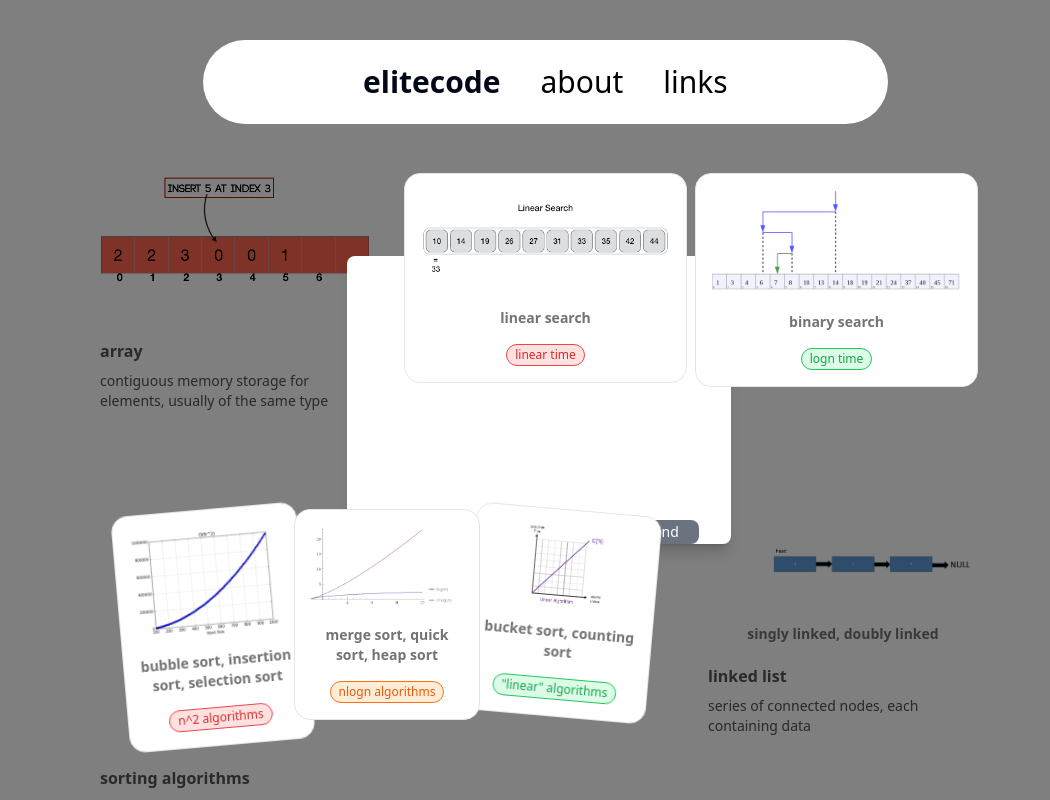
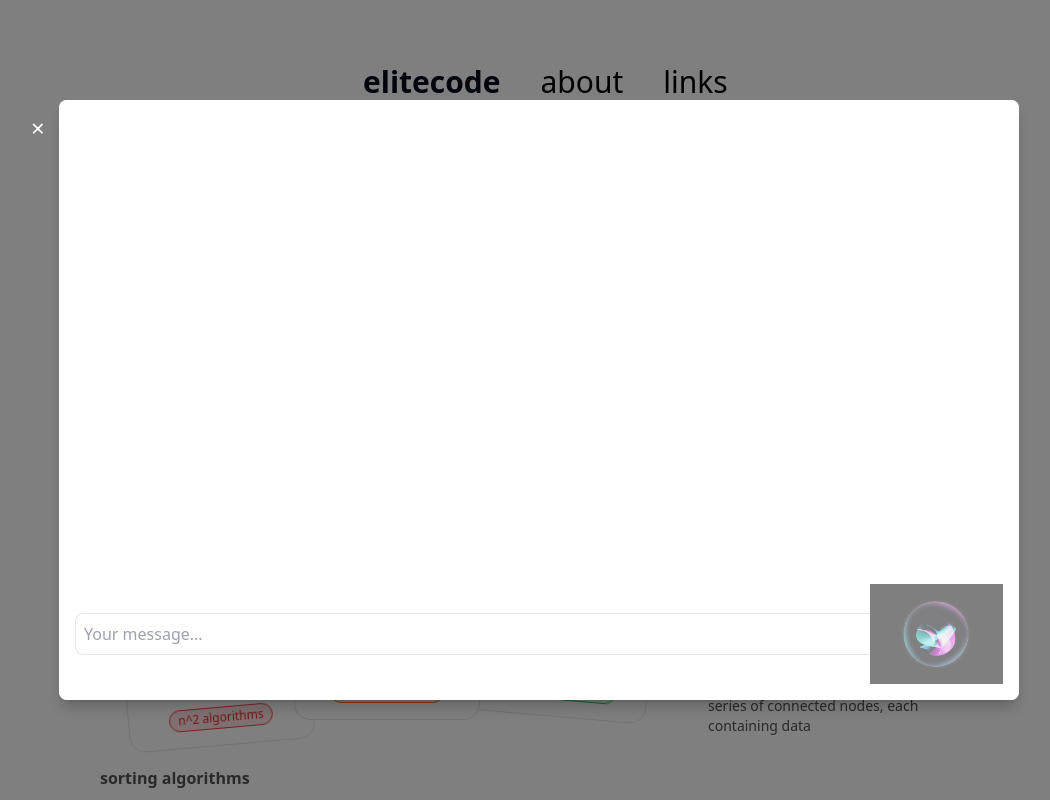
Before and after one commit to ehcaw/sfhacks, a Next.js app: page / in a window 1280 px wide. Both pictures are taken after a click on the element 336 px from the left and 324 px from the top of the page. Shown: the top 800 px of the page, without its empty margins (101-1151 px from the left). Built offline with nearby package versions, Linux system fonts and the light colour scheme.

Commit message:
did some incredible work

```diff
--- a/src/components/ModulePopup.tsx
+++ b/src/components/ModulePopup.tsx
@@ -3,20 +3,45 @@ import { Message as MessageType } from "@/ion/types";
 import { SendMessage } from "@/ion/Sendmessage";
 import { Chatbox } from "@/ion/Chatbox";
 
-export const ChatCard = () => {
-  useEffect(() => {
-    // Disable scrolling on the body when the component mounts
-    document.body.style.overflow = "hidden";
+interface ChatCardProps {
+  onClose: () => void;
+}
 
-    // Re-enable scrolling when the component unmounts
-    return () => {
-      document.body.style.overflow = "unset";
-    };
-  }, []);
+export const ChatCard: React.FC<{ onClose: () => void }> = ({ onClose }) => {
+  // This function is called when the overlay is clicked
+  const handleOverlayClick = (
+    event: React.MouseEvent<HTMLDivElement, MouseEvent>
+  ) => {
+    onClose();
+  };
+
+  // This function stops the click from propagating to the overlay
+  const handleCardClick = (
+    event: React.MouseEvent<HTMLDivElement, MouseEvent>
+  ) => {
+    event.stopPropagation();
+  };
 
   return (
-    <div className="absolute inset-0 bg-black bg-opacity-50 flex justify-center items-center">
-      <Chatroom />
+    <div
+      className="fixed inset-0 z-50 bg-black bg-opacity-50 flex justify-center items-center"
+      onClick={handleOverlayClick}
+    >
+      <div
+        className="relative w-3/4 h-3/4 bg-white dark:bg-black rounded-lg shadow-lg p-4 flex flex-col"
+        onClick={handleCardClick}
+      >
+        {/* Close button now to the left inside the card */}
+        <div className="absolute top-0 left-0 -ml-8 mt-2">
+          <button
+            onClick={onClose}
+            className="text-2xl text-white bg-transparent hover:bg-gray-200 hover:text-black rounded-full p-1"
+          >
+            &times;
+          </button>
+        </div>
+        <Chatroom />
+      </div>
     </div>
   );
 };
@@ -31,15 +56,20 @@ export const Chatroom = () => {
     ]);
   };
 
+  // Adjusted styles for better centering and sizing
   return (
-    <div className="fixed top-1/2 left-1/2 transform -translate-x-1/2 -translate-y-1/2 w-96 bg-white dark:bg-black rounded-lg shadow-lg p-4 flex flex-col">
-      <div
-        className="flex-1 overflow-y-auto"
-        style={{ maxHeight: "calc(100vh - 200px)" }}
-      >
-        <Chatbox messages={messages} />
+    <div className="fixed inset-0 flex items-center justify-center">
+      <div className="relative w-3/4 h-3/4 bg-white dark:bg-black rounded-lg shadow-lg p-4 flex flex-col">
+        <button className="absolute top-0 left-0 m-2 text-2xl text-white">
+          &times;
+        </button>
+        <div className="flex-1 overflow-y-auto">
+          <Chatbox messages={messages} />
+        </div>
+        <div className="mt-4">
+          <SendMessage onSendMessage={handleNewMessage} />
+        </div>
       </div>
-      <SendMessage onSendMessage={handleNewMessage} />
     </div>
   );
 };
--- a/src/components/ui/Homepage.tsx
+++ b/src/components/ui/Homepage.tsx
@@ -17,6 +17,10 @@ export function Homepage() {
     setTopic(title);
     setNumElements(numElements);
     setActiveIndex(index);
+  };
+  const [showChatCard, setShowChatCard] = useState<boolean>(false);
+  const handleClose = () => {
+    setShowChatCard(false);
   };
 
   return (
@@ -38,7 +42,7 @@ export function Homepage() {
               description={item.description}
               className={cn("[&>p:text-lg]", item.className)}
             />
-            {activeIndex === i && popup && <ChatCard />}
+            {activeIndex === i && popup && <ChatCard onClose={handleClose} />}
           </div>
         ))}
       </BentoGrid>
--- a/src/ion/Sendmessage.tsx
+++ b/src/ion/Sendmessage.tsx
@@ -1,36 +1,49 @@
-import { useState } from "react";
+import React, { useState } from "react";
+import active from "@/img/active.gif";
+import notActive from "@/img/notactive.png";
 
-type SendMessageProps = {
+export const SendMessage: React.FC<{
   onSendMessage: (message: string) => void;
-};
+}> = ({ onSendMessage }) => {
+  const [message, setMessage] = useState<string>("");
 
-export const SendMessage = ({ onSendMessage }: SendMessageProps) => {
-  const [value, setValue] = useState("");
-
-  const handleSendMessage = (e: React.FormEvent<HTMLFormElement>) => {
-    e.preventDefault();
-    if (value.trim()) {
-      onSendMessage(value);
-      setValue("");
+  const handleSend = () => {
+    if (message.trim() !== "") {
+      onSendMessage(message);
+      setMessage("");
     }
   };
 
+  // Inline styles for the image size adjustment
+  const imageStyle = {
+    width: "auto", // Adjust width automatically based on the height
+    height: "100px", // Example size, adjust as needed
+    backgroundColor: "transparent", // Attempt to set background to transparent
+  };
+
   return (
-    <div className=" fixed bottom-0  shadow-lg">
-      <form onSubmit={handleSendMessage} className="containerWrap px-2 flex">
-        <input
-          value={value}
-          onChange={(e) => setValue(e.target.value)}
-          className="input w-full focus:outline-none bg-gray-100 rounded-r-none"
-          type="text"
+    <div className="flex justify-center items-center mt-2">
+      <input
+        type="text"
+        value={message}
+        onChange={(e) => setMessage(e.target.value)}
+        className="input flex-1 rounded-l-lg p-2 border-t mr-0 border-b border-l text-gray-800 border-gray-200 bg-white"
+        placeholder="Your message..."
+      />
+      <button
+        onClick={handleSend}
+        disabled={message.trim() === ""}
+        className={`${
+          message.trim() === "" ? "opacity-50 cursor-not-allowed" : ""
+        }`}
+        style={{ border: "none", background: "none" }} // Removes any default styling from the button
+      >
+        <img
+          src={message.trim() ? active.src : notActive.src}
+          alt="Send"
+          style={imageStyle}
         />
-        <button
-          type="submit"
-          className="w-auto bg-gray-500 text-white rounded-r-lg px-5 text-sm"
-        >
-          Send
-        </button>
-      </form>
+      </button>
     </div>
   );
 };
```
